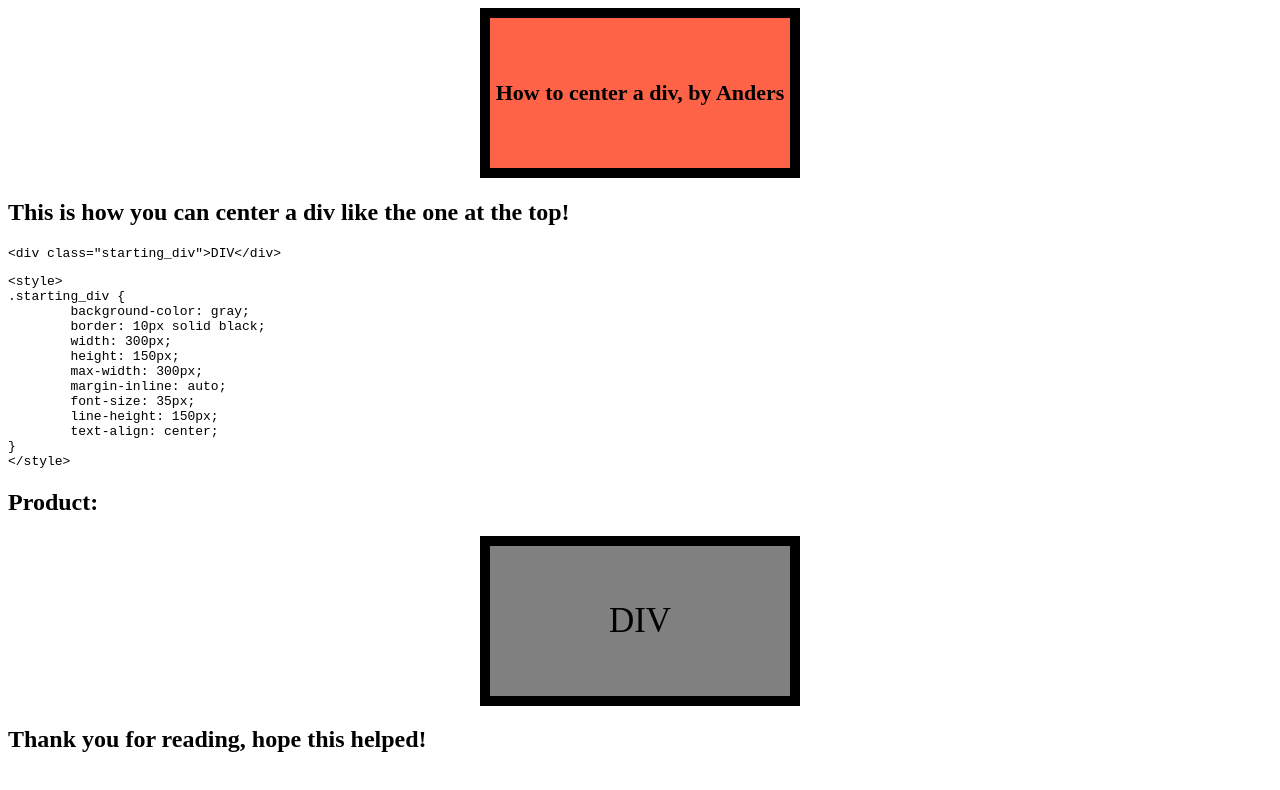
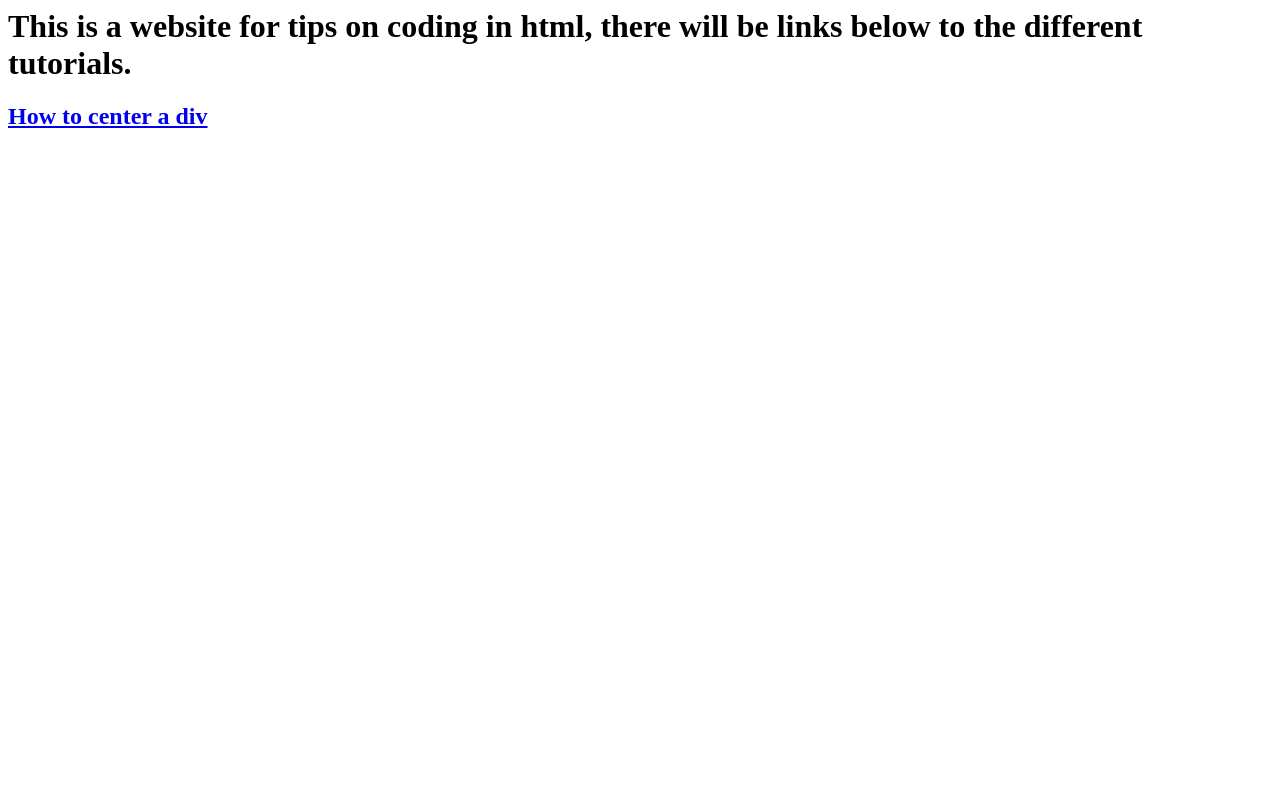
Before and after one commit to WebsitesMaker/WebsitesMaker.github.io, a plain HTML site: page index.html in a window 1280 px wide. Drawn offline with Linux system fonts and the light colour scheme.

Commit message:
Update index.html

```diff
--- a/index.html
+++ b/index.html
@@ -1,56 +1,2 @@
-<body>
-
-<h1><div class="firstdiv">How to center a div, by Anders</div></h1>
-<h2>This is how you can center a div like the one at the top!</h2>
-<xmp class="teach_div"><div class="starting_div">DIV</div></xmp>
-<xmp class="teach_div"><style>
-.starting_div {
-	background-color: gray;
-	border: 10px solid black;
-	width: 300px;
-	height: 150px;
-	max-width: 300px;
-	margin-inline: auto;
-	font-size: 35px;
-	line-height: 150px;
-	text-align: center;
-}
-</style>
-</xmp>
-<h2>Product:</h2>
-<div class="starting_div">DIV</div></xmp>
-<h2>Thank you for reading, hope this helped!</h2>
-
-
-
-<title>i hate divs</title>
-</body
-
-<head>
-
-
-<style>
-.starting_div {
-	background-color: gray;
-	border: 10px solid black;
-	width: 300px;
-	height: 150px;
-	max-width: 300px;
-	margin-inline: auto;
-	font-size: 35px;
-	line-height: 150px;
-	text-align: center;
-}
-.firstdiv  {
-	width: 300px;
-	height: 150px;
-	border: 10px solid black;
-	background-color: tomato;
-	max-width: 300px;
- 	margin-inline: auto;
-	font-size: 22px;
-	line-height: 150px;
-	text-align: center;
-}
-</style>
-</head>
+<h1>This is a website for tips on coding in html, there will be links below to the different tutorials.</h1>
+<h2><a href="center_div.html">How to center a div</a></h2
```
